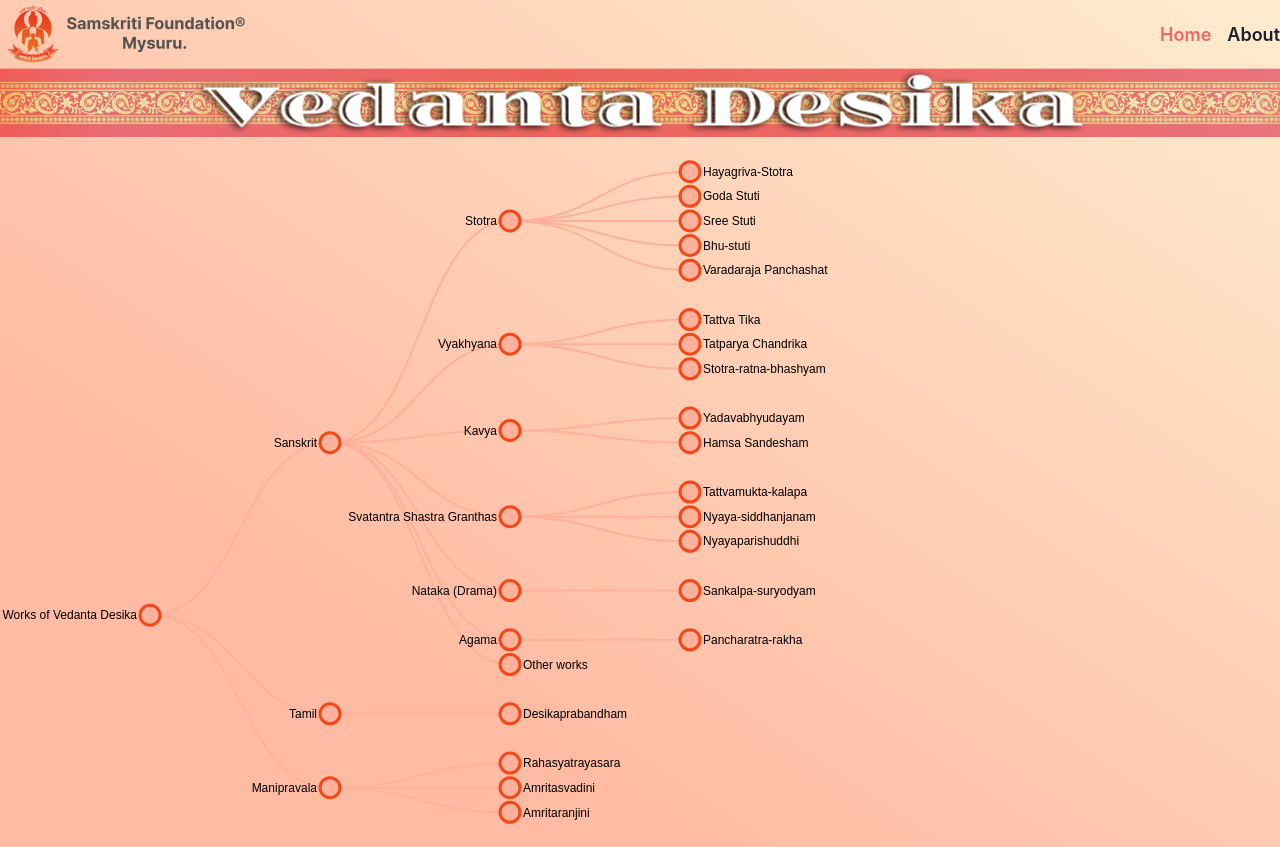
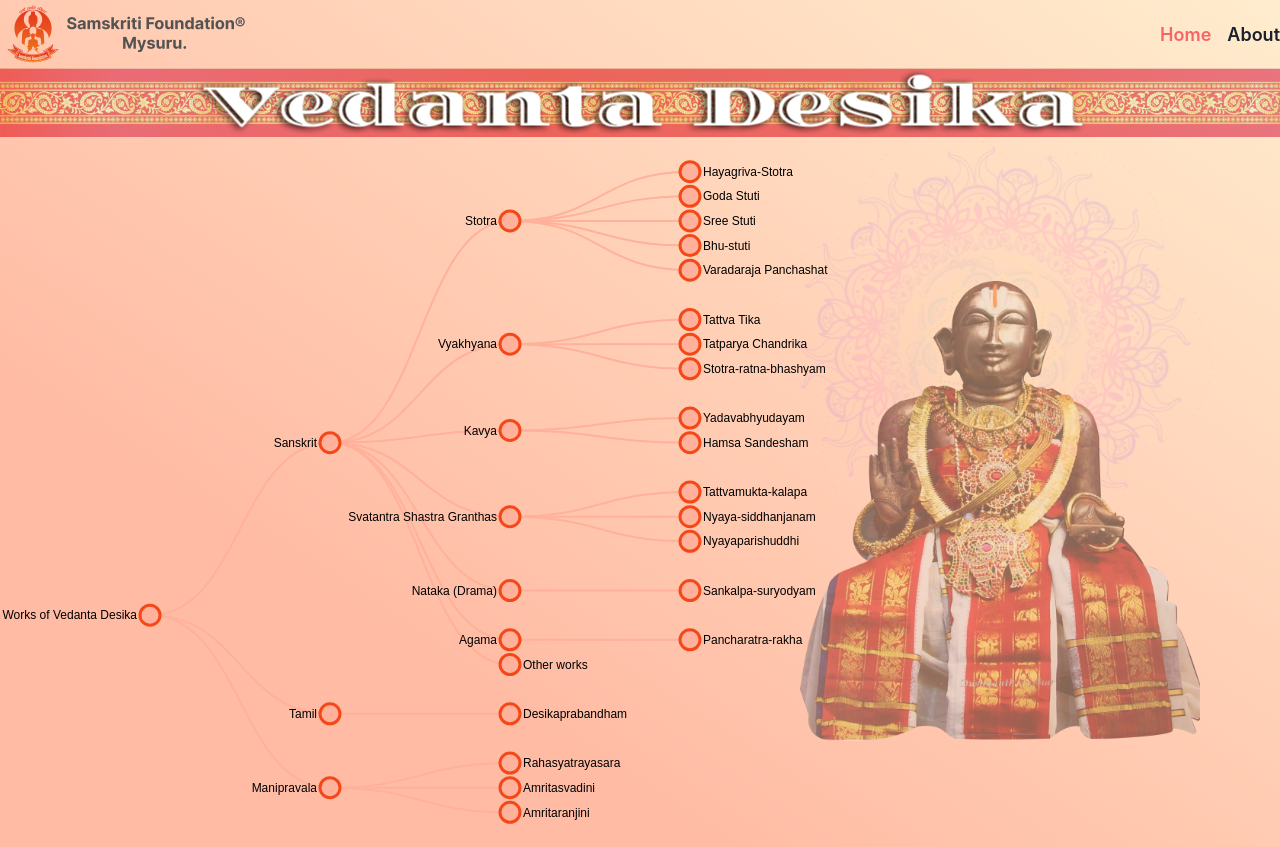
Before and after one commit to Samskriti-Foundation/vedanta-desika-frontend, a React (Vite) app: page / in a window 1280 px wide. Built offline with nearby package versions, Linux system fonts and the light colour scheme.

Commit message:
Added vedanta desika image

```diff
--- a/src/components/Navbar.tsx
+++ b/src/components/Navbar.tsx
@@ -1,13 +1,20 @@
 import { Box, Flex, Image, Link } from "@chakra-ui/react"
 import logo from "../assets/images/logo.png"
-import { NavLink } from "react-router-dom"
+import { NavLink, useNavigate } from "react-router-dom"
 
 export default function Navbar() {
+  const navigate = useNavigate()
+
   return (
     <Box maxW="7xl" mx="auto">
       <Flex justifyContent={"space-between"} alignItems={"center"}>
         <Box>
-          <Image src={logo} alt="logo" />
+          <Image
+            src={logo}
+            alt="logo"
+            onClick={() => navigate("/")}
+            _hover={{ cursor: "pointer" }}
+          />
         </Box>
         <Flex gap={4} fontSize="lg" fontWeight={"semibold"}>
           <Link
--- /dev/null
+++ b/src/components/VedantaImage.tsx
@@ -0,0 +1,38 @@
+import { Box, Image, keyframes } from "@chakra-ui/react"
+import vedanta from "../assets/images/vedanta_desika.png"
+import bgChakra from "../assets/images/bg_chakra.png"
+
+const rotate = keyframes`
+  from { transform: rotate(0deg); }
+  to { transform: rotate(360deg); }
+`
+
+export default function VedantaImage() {
+  return (
+    <Box>
+      <Image
+        src={vedanta}
+        alt="Vedanta Desika"
+        position={"absolute"}
+        mt={"36"}
+        mr={"10"}
+        maxW={"400px"}
+        maxH={"500px"}
+        right={"10"}
+        zIndex={2}
+        opacity={"0.57"}
+      />
+      <Image
+        src={bgChakra}
+        alt="Background Chakra"
+        animation={`${rotate} 20s linear infinite`}
+        position={"absolute"}
+        top={"122px"}
+        right={"67px"}
+        maxW={"440px"}
+        zIndex={1}
+        opacity={"0.13"}
+      />
+    </Box>
+  )
+}
--- a/src/pages/home/HomePage.tsx
+++ b/src/pages/home/HomePage.tsx
@@ -1,12 +1,17 @@
 import Header from "../../components/Header"
 import TestTree from "../../components/TestTree"
+import VedantaImage from "../../components/VedantaImage"
 import BaseLayout from "../../layouts/BaseLayout"
+import { Flex } from "@chakra-ui/react"
 
 export default function HomePage() {
   return (
     <BaseLayout>
       <Header />
-      <TestTree />
+      <Flex>
+        <TestTree />
+        <VedantaImage />
+      </Flex>
     </BaseLayout>
   )
 }
```
Also changed, not shown: src/assets/images/bg_chakra.png.
